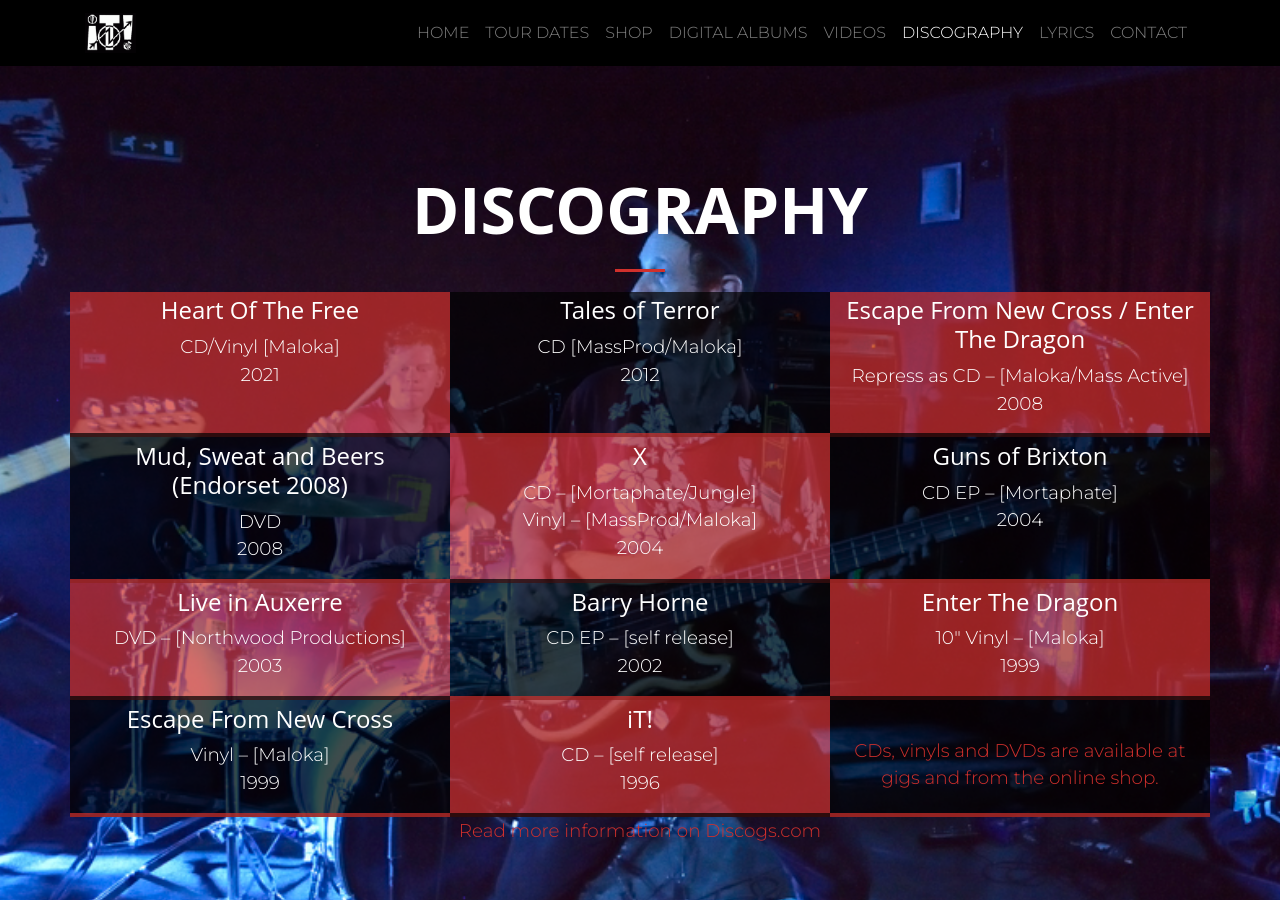
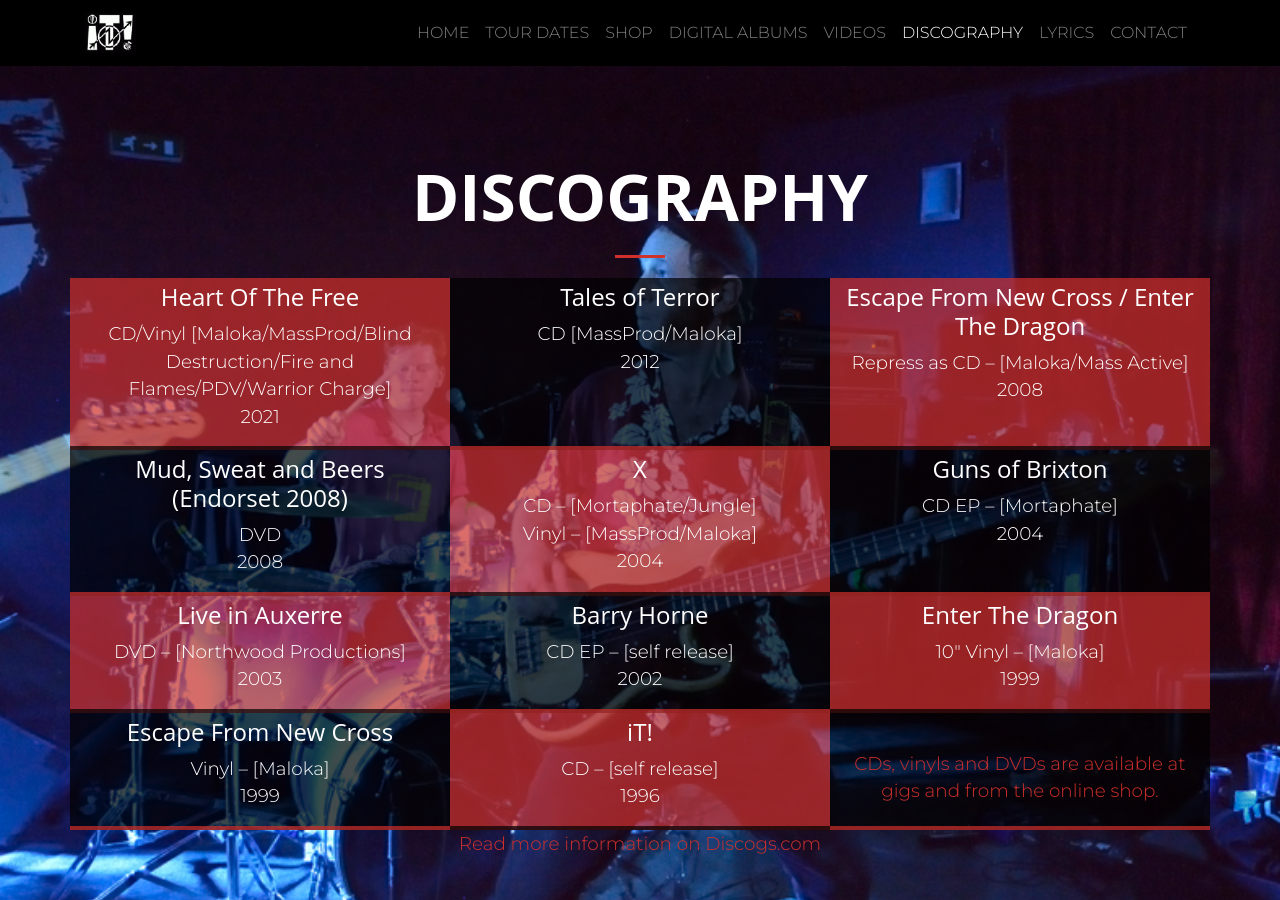
Before and after one commit to innerterrestrials/innerterrestrials.github.io, a Jekyll site: the page built from discography.html, in a window 1280 px wide and 900 px high. Built offline with Jekyll 4.4.1, drawn with Linux system fonts in a browser that asks for light colours; nearby versions of some CDN libraries; comment, search, counter and statistics services are not loaded.

Commit message:
Update intro text and add labels on discogs

```diff
--- a/discography.html
+++ b/discography.html
@@ -16,7 +16,7 @@ description: Inner Terrestrials Discography 1996 - present
           </div>
           <div class="col-lg-4 col-sm-6 alt-text-bg">
               <h3>Heart Of The Free</h3>
-              <p>CD/Vinyl [Maloka]<br />
+              <p>CD/Vinyl [Maloka/MassProd/Blind Destruction/Fire and Flames/PDV/Warrior Charge]<br />
                   2021</p>
           </div>
           <div class="col-lg-4 col-sm-6 text-bg">
--- a/index.html
+++ b/index.html
@@ -15,9 +15,9 @@ description: 27 years on the road and stronger than ever, London’s legendary I
           <div class="col-lg-8 mx-auto">
             <p class="text-faded mb-5 text-bg" style="margin-top: 1.5em;">Greetings one and all,<br />
 
-                Inner Terrestrials are pleased to finally announce <a href="http://innerterrestrials.bigcartel.com/product/pre-order-new-it-cd-heart-of-the-free" title="Pre-order the long await new album from Inner Terrestrials">the release of our long awaited album <strong>Heart Of The Free</strong></a>. There have been many difficulties along the way, the biggest one being this disastrous situation we’re all living through. With no gigs in sight we took the decision to release it regardless so instead of touring we’ll be performing a free online album launch gig on Sunday 28TH February 2021 at 20.00hrs 8pm GMT streaming live from <a href="https://www.facebook.com/events/2185870161543320" title="Inner Terrestrials Album Launch Livestream via Facebook">Facebook</a> & <a href="https://www.youtube.com/channel/UCTyaLHimiKJQHoQhlnYqNow" title="Inner Terrestrials Album Launch Livestream via YouTube">YouTube</a>.
+                Inner Terrestrials are pleased to finally announce <a href="http://innerterrestrials.bigcartel.com/product/pre-order-new-it-cd-heart-of-the-free" title="New album from Inner Terrestrials">the release of our long awaited album <strong>Heart Of The Free</strong></a> out now on CD, bandcamp and all digital platforms. Vinyl format is available to pre-order, due to land at the beginning of April.
 </p>
-              <p><a href="https://www.youtube.com/channel/UCTyaLHimiKJQHoQhlnYqNow" title="Inner Terrestrials on YouTube"><img src="https://bucket.mlcdn.com/a/2864/2864911/images/4eed6f53409a42f7f99dd48584223c5390f07ede.gif/63bdb63f1d738d48a48fa873962cd918db12b270.gif" alt="" style="display: block; margin: 0 auto;" width="640" border="0"></a></p>
+
           </div>
         </div>
       </div>
```
